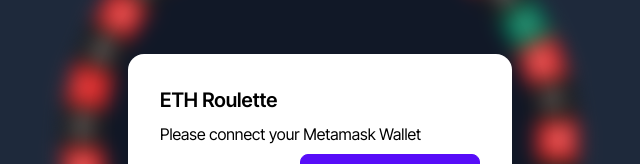
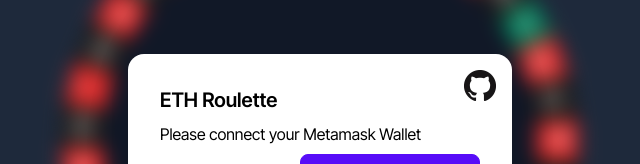
Before and after one commit to lennartbecker/eth-roulette, a Vue app in the folder vue-frontend/: page /login in a window 1280 px wide. Shown: the part 256-420 px from the top of the page, without its empty margins (320-960 px from the left). Built offline with nearby package versions, Linux system fonts and the light colour scheme.

Commit message:
add github link

```diff
--- a/vue-frontend/src/views/Login.vue
+++ b/vue-frontend/src/views/Login.vue
@@ -11,6 +11,9 @@
             Connect Metamask
           </button>
         </div>
+        <a class="github-link" href="https://github.com/lennartbecker/eth-roulette" target="_blank">
+          <img src="@/assets/github.png" alt="" srcset="" />
+        </a>
       </div>
     </div>
   </div>
@@ -60,6 +63,12 @@
   animation: rotate 30s linear infinite;
 }
 
+.github-link {
+  position: absolute;
+  right: 1rem;
+  top: 1rem;
+}
+
 @keyframes rotate {
   100% {
     transform: translate(-50%, -50%) rotate(360deg);
```
Also changed, not shown: vue-frontend/src/assets/github.png (added).
